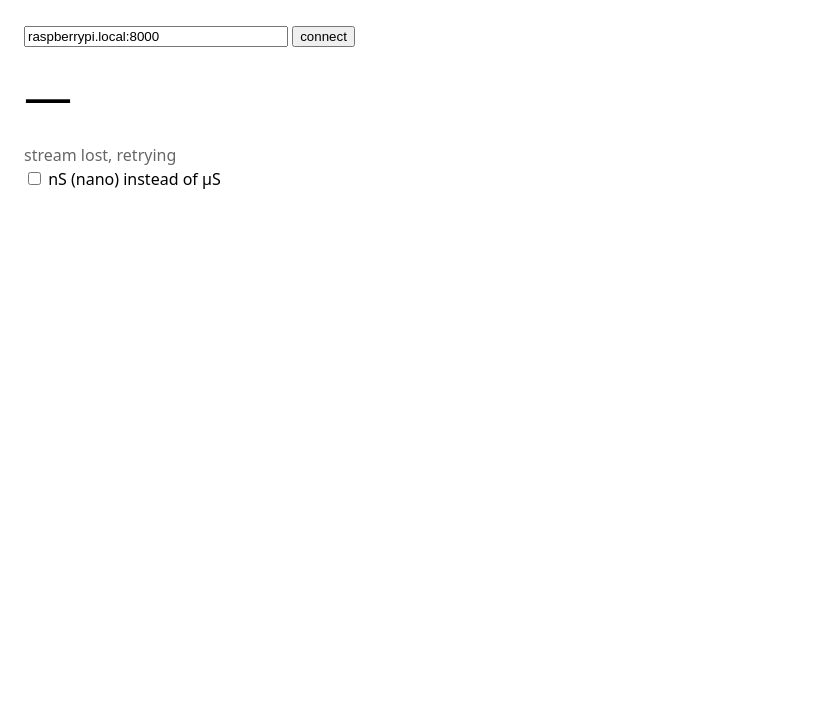
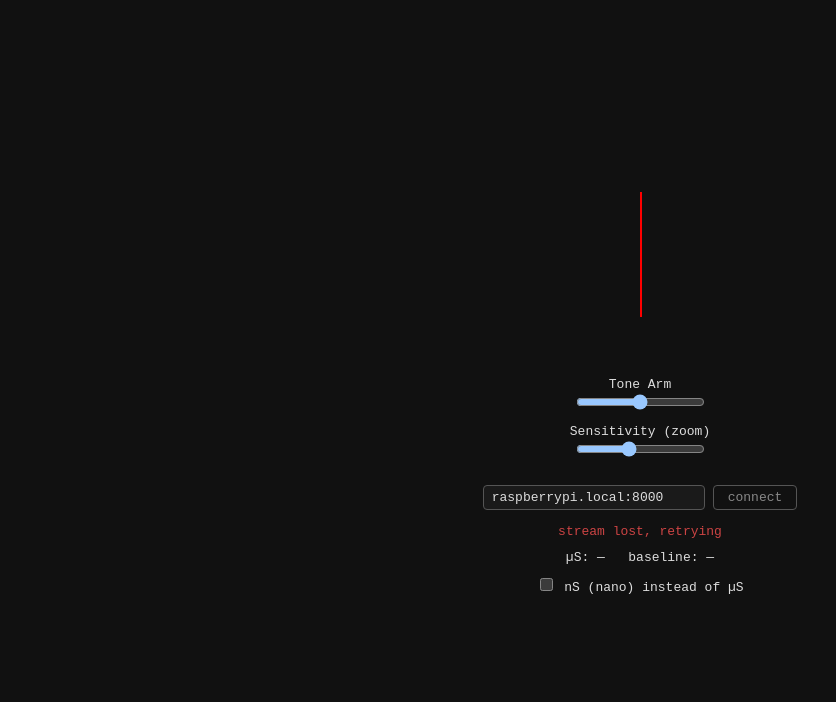
Before and after one commit to josh-frank/eda1115, a plain HTML site: page stream.html in a window 1280 px wide. Shown: the whole page, without its empty margins (0-836 px from the left). Drawn offline with Linux system fonts and the light colour scheme; no server answers.

Commit message:
updated meter and style sheet

```diff
--- /dev/null
+++ b/stream.css
@@ -0,0 +1,122 @@
+:root {
+  color-scheme: dark;
+}
+
+body {
+  background: #111;
+  color: #ddd;
+  font-family: monospace;
+  text-align: center;
+}
+
+main {
+  height: 100vh;
+  display: flex;
+  flex-flow: column wrap;
+  justify-content: center;
+  align-content: center;
+}
+
+section {
+  width: 340px;
+  max-width: 100vw;
+}
+
+/* ── needle ── */
+#meter {
+  width: 320px;
+  height: 180px;
+  margin: 40px auto;
+  position: relative;
+}
+
+#needle {
+  width: 2px;
+  height: 125px;
+  background: red;
+  position: absolute;
+  left: 50%;
+  bottom: 20px;
+  transform-origin: bottom center;
+}
+
+.controls {
+  margin-top: 20px;
+}
+
+label {
+  display: block;
+  margin: 10px;
+}
+
+/* ── source: where the stream comes from ── */
+#src {
+  display: flex;
+  gap: 8px;
+  justify-content: center;
+  margin: 14px auto;
+}
+
+#pi {
+  width: 14rem;
+  max-width: 60%;
+  background: #1a1a1a;
+  border: 1px solid #555;
+  border-radius: 4px;
+  color: #ddd;
+  font-family: monospace;
+  font-size: 1em;
+  padding: 4px 8px;
+}
+
+#pi:focus {
+  outline: none;
+  border-color: #aaa;
+}
+
+.btn {
+  background: none;
+  border: 1px solid #555;
+  border-radius: 4px;
+  color: #888;
+  font-family: monospace;
+  font-size: 1em;
+  cursor: pointer;
+  padding: 4px 14px;
+  transition: border-color 0.1s, color 0.1s;
+}
+
+.btn:hover {
+  border-color: #aaa;
+  color: #ddd;
+}
+
+/* ── status + readout ── */
+#st {
+  color: #666;
+  min-height: 1.5em;
+}
+
+#st.live {
+  color: #4c4;
+}
+
+#st.warn {
+  color: #cc4;
+}
+
+#st.bad {
+  color: #c44;
+}
+
+#readout {
+  margin-top: 6px;
+}
+
+/* ── polygram ── */
+#poly {
+  display: block;
+  width: 320px;
+  height: 80px;
+  margin: 12px auto;
+}
--- a/stream.html
+++ b/stream.html
@@ -1,93 +1,225 @@
-<!doctype html>
-<meta charset=utf-8>
-<meta name=viewport content="width=device-width,initial-scale=1">
-<title>GSR</title>
-<style>
-  :root { color-scheme: light dark; }
-  body { font: 16px system-ui, sans-serif; margin: 1.5rem; max-width: 40rem; }
-  #g { font-size: 3rem; font-variant-numeric: tabular-nums; }
-  #bar { height: 1rem; background: currentColor; width: 0; transition: width .1s; }
-  #st { opacity: .6; min-height: 1.5em; }
-  canvas { width: 100%; height: 120px; display: block; margin-top: 1rem; }
-  #src { margin-bottom: 1rem; }
-  #pi { width: 16rem; max-width: 60%; }
-</style>
-<div id=src>
-  <input id=pi placeholder="raspberrypi.local:8000" spellcheck=false>
-  <button id=go>connect</button>
+<!DOCTYPE html>
+<html>
+
+<head>
+  <meta charset="UTF-8">
+  <meta name="viewport" content="width=device-width, initial-scale=1.0">
+  <title>e meter</title>
+  <link rel="stylesheet" type="text/css" href="stream.css">
+</head>
+
+<body>
+
+  <main>
+
+    <section>
+
+      <div id="meter">
+        <div id="needle"></div>
       </div>
-<div id=g>&hellip;</div>
-<div id=bar></div>
-<div id=st>connecting</div>
-<label><input type=checkbox id=nano> nS (nano) instead of &micro;S</label>
-<canvas id=c width=600 height=120></canvas>
+
+      <div class="controls">
+        <label>
+          Tone Arm
+          <br>
+          <input id="ta" type="range" min="-5" max="5" step="0.01" value="0">
+        </label>
+        <label>
+          Sensitivity (zoom)
+          <br>
+          <input id="sens" type="range" min="0.01" max="5" step="0.01" value="2">
+        </label>
+      </div>
+
+    </section>
+
+    <section>
+
+      <div id="src">
+        <input id="pi" placeholder="raspberrypi.local:8000" spellcheck="false">
+        <button id="go" class="btn">connect</button>
+      </div>
+
+      <div id="st">connecting</div>
+
+      <div id="readout"><span id="unit">µS</span>: <span id="us">—</span> &nbsp; baseline: <span
+          id="baseline-readout">—</span></div>
+
+      <label><input type="checkbox" id="nano"> nS (nano) instead of µS</label>
+
+      <canvas id="poly" width="320" height="80"></canvas>
+
+    </section>
+
+  </main>
+
   <script>
     const $ = id => document.getElementById(id);
-const buf = [];                       // [t, g|null]
-let es = null, last = 0, lastG = null;
+    const needle = $("needle");
 
-const show = () => {
-  const g = lastG, n = $('nano').checked;
-  $('g').innerHTML = g == null ? '&mdash;' : n ? Math.round(g * 1000) + ' nS' : g.toFixed(2) + ' &micro;S';
+    // ── controls ──
+    let toneArm = 0;
+    let sensitivity = 2;
+    $("ta").oninput = e => { toneArm = parseFloat(e.target.value); };
+    $("sens").oninput = e => { sensitivity = parseFloat(e.target.value); };
+
+    // ── needle state ──
+    // dt-aware EMAs driven by the stream's own timestamps (d.t, seconds), so
+    // drift rate is in real seconds no matter how the network batches frames,
+    // and a backfill replay rebuilds exactly the state a live run would have.
+    const SMOOTH_TAU_S = 0.15;   // fast tracker: needle responsiveness
+    const BASELINE_TAU_S = 20;   // slow tonic tracker: "where is home"
+
+    let baseline = null;
+    let smooth = null;
+    let lastFrameT = null;       // ms, stream time
+    let lastG = null;            // raw reading, uS
+
+    function updateNeedle(g, tMs) {
+      const dt = lastFrameT === null ? 0.05 : Math.max((tMs - lastFrameT) / 1000, 0.001);
+      lastFrameT = tMs;
+
+      if (smooth === null) smooth = g;
+      if (baseline === null) baseline = g;
+
+      smooth += (g - smooth) * Math.min(dt / SMOOTH_TAU_S, 1);
+      baseline += (g - baseline) * Math.min(dt / BASELINE_TAU_S, 1);
+
+      const drive = (smooth - baseline) * sensitivity;
+      const final = Math.max(-1, Math.min(1, -drive + toneArm));
+      needle.style.transform = `rotate(${-90 + (final + 1) * 90}deg)`;
+    }
+
+    // ── units (display only: needle, baseline and plot all work in uS) ──
+    try { $("nano").checked = localStorage.nano === "1"; } catch (e) { }
+    $("nano").onchange = () => {
+      try { localStorage.nano = $("nano").checked ? "1" : "0"; } catch (e) { }
+      render();
     };
-try { $('nano').checked = localStorage.nano === '1'; } catch (e) {}
-$('nano').onchange = () => { try { localStorage.nano = $('nano').checked ? '1' : '0'; } catch (e) {} show(); };
+
+    function render() {
+      const n = $("nano").checked, k = n ? 1000 : 1;
+      const f = (x, d) => x == null ? "—" : (x * k).toFixed(n ? 0 : d);
+      $("unit").textContent = n ? "nS" : "µS";
+      $("us").textContent = f(lastG, 2);
+      $("baseline-readout").textContent = f(baseline, 3);
+    }
+
+    // ── polygram (canvas) ──
+    const ctx = $("poly").getContext("2d");
+    const W = 320, H = 80;
+    const WINDOW_MS = 30000;
+    const GAP_MS = 1000;         // break the line across gaps (no-contact frames)
+
+    let polyData = [];           // { t (stream ms), g }
+
+    function updatePolygram(g, tMs) {
+      polyData.push({ t: tMs, g });
+      const cutoff = tMs - WINDOW_MS;
+      let n = 0;
+      while (n < polyData.length && polyData[n].t < cutoff) n++;
+      if (n > 0) polyData.splice(0, n);
+    }
+
+    function renderPolygram() {
+      requestAnimationFrame(renderPolygram);
+      ctx.clearRect(0, 0, W, H);
+      if (polyData.length < 2) return;
+
+      let min = Infinity, max = -Infinity;
+      for (const p of polyData) {
+        if (p.g < min) min = p.g;
+        if (p.g > max) max = p.g;
+      }
+      const pad = Math.max((max - min) * 0.2, 2);
+      const lo = min - pad;
+      const range = (max + pad - lo) || 1;
+
+      const now = polyData[polyData.length - 1].t;
+      const toY = v => H * (1 - (v - lo) / range);
+      const toX = t => W * (1 - (now - t) / WINDOW_MS);
+
+      ctx.beginPath();
+      ctx.strokeStyle = "red";
+      ctx.lineWidth = 1.5;
+      ctx.lineJoin = "round";
+      ctx.lineCap = "round";
+      for (let i = 0; i < polyData.length; i++) {
+        const x = toX(polyData[i].t), y = toY(polyData[i].g);
+        const gap = i > 0 && polyData[i].t - polyData[i - 1].t > GAP_MS;
+        (i === 0 || gap) ? ctx.moveTo(x, y) : ctx.lineTo(x, y);
+      }
+      ctx.stroke();
+    }
+    renderPolygram();
+
+    // ── stream ──
+    // stream.py: GET /stream -> SSE frames {"t": secs, "v": volts, "g": uS | null}
+    let es = null;
+    let lastRx = 0;
+
+    function setStatus(text, cls) {
+      $("st").textContent = text;
+      $("st").className = cls || "";
+    }
+
+    function resetState() {
+      baseline = null;
+      smooth = null;
+      lastFrameT = null;
+      lastG = null;
+      polyData = [];
+      render();
+    }
 
     function connect() {
-  let a = $('pi').value.trim();
+      let a = $("pi").value.trim();
       if (!a) return;
-  try { localStorage.pi = a; } catch (e) {}
-  if (!/^https?:\/\//.test(a)) a = 'http://' + a;
+      try { localStorage.pi = a; } catch (e) { }
+      if (!/^https?:\/\//.test(a)) a = "http://" + a;
       if (es) es.close();
-  buf.length = 0; lastG = null; last = 0; show();
-  $('bar').style.width = 0;
-  $('st').textContent = 'connecting';
-  es = new EventSource(a.replace(/\/+$/, '') + '/stream');
-  es.onopen = () => { buf.length = 0; };      // server replays the last 60 s on every (re)connect
+      resetState();
+      lastRx = 0;
+      setStatus("connecting", "warn");
+
+      es = new EventSource(a.replace(/\/+$/, "") + "/stream");
+
+      // the server replays the last 60 s on every (re)connect, so start clean
+      es.onopen = () => { resetState(); setStatus("connected", "live"); };
+
       es.onmessage = e => {
         const d = JSON.parse(e.data);
-    last = performance.now();
-    buf.push([d.t, d.g]);
-    while (buf.length && d.t - buf[0][0] > 60) buf.shift();
-    lastG = d.g; show();
-    $('bar').style.width = d.g == null ? 0 : Math.min(d.g / 30, 1) * 100 + '%';
-    $('st').textContent = d.g == null ? 'no contact / out of range' : '';
+        lastRx = performance.now();
+        lastG = d.g;
+        if (d.g == null) {
+          setStatus("no contact / out of range", "warn");
+        } else {
+          setStatus("live", "live");
+          updateNeedle(d.g, d.t * 1000);
+          updatePolygram(d.g, d.t * 1000);
+        }
+        render();
       };
-  es.onerror = () => { $('st').textContent = 'stream lost, retrying'; };
+
+      es.onerror = () => setStatus("stream lost, retrying", "bad");
     }
 
     // address: ?pi=host:port, else last used, else default
-let saved = '';
-try { saved = localStorage.pi || ''; } catch (e) {}
-$('pi').value = new URLSearchParams(location.search).get('pi') || saved || 'raspberrypi.local:8000';
-$('go').onclick = connect;
-$('pi').onkeydown = e => { if (e.key === 'Enter') connect(); };
+    let saved = "";
+    try { saved = localStorage.pi || ""; } catch (e) { }
+    $("pi").value = new URLSearchParams(location.search).get("pi") || saved || "raspberrypi.local:8000";
+    $("go").onclick = connect;
+    $("pi").onkeydown = e => { if (e.key === "Enter") connect(); };
 
+    // a frozen needle must never look like a flat signal
     setInterval(() => {
-  if (last && performance.now() - last > 2000) $('st').textContent = 'no data';
-  draw();
-}, 100);
+      if (lastRx && performance.now() - lastRx > 2000) setStatus("no data", "bad");
+    }, 500);
 
-function draw() {
-  const c = $('c'), x = c.getContext('2d'), W = c.width, H = c.height;
-  x.clearRect(0, 0, W, H);
-  const pts = buf.filter(p => p[1] > 0);
-  if (pts.length < 2) return;
-  const ls = pts.map(p => Math.log(p[1]));
-  let lo = Math.min(...ls), hi = Math.max(...ls);
-  const span = Math.max(hi - lo, Math.log(1.1)), mid = (hi + lo) / 2;
-  lo = mid - span / 2;
-  const t1 = buf[buf.length - 1][0];
-  x.strokeStyle = getComputedStyle(document.body).color;
-  x.lineWidth = 2; x.beginPath();
-  let pen = false;
-  for (const [t, g] of buf) {
-    if (g == null || g <= 0) { pen = false; continue; }
-    const px = W - (t1 - t) / 60 * W, py = H - (Math.log(g) - lo) / span * (H - 8) - 4;
-    pen ? x.lineTo(px, py) : x.moveTo(px, py); pen = true;
-  }
-  x.stroke();
-}
-
+    render();
     connect();
   </script>
+
+</body>
+
+</html>
```
Lines whose indentation alone changed are shown as unchanged.
